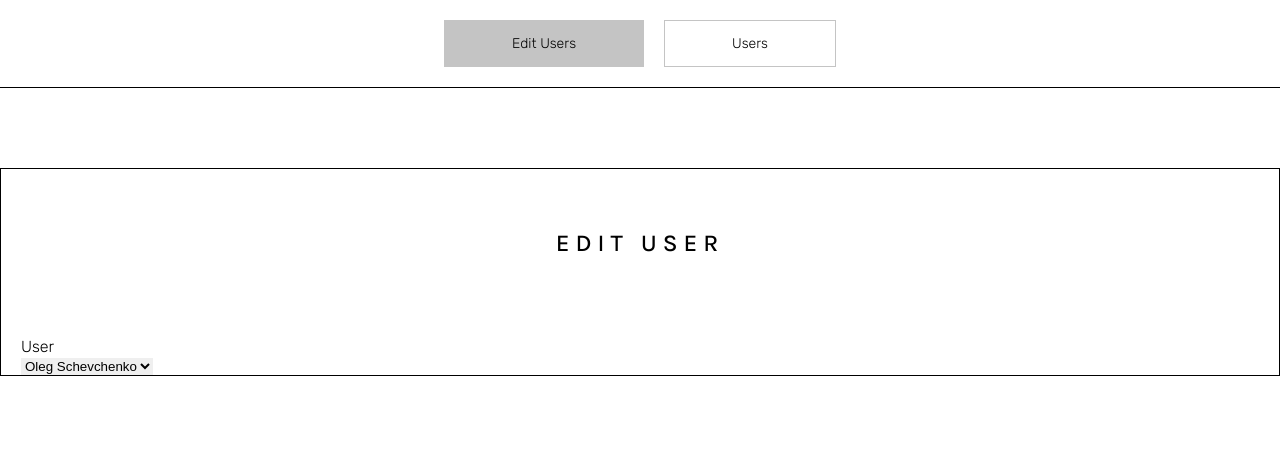
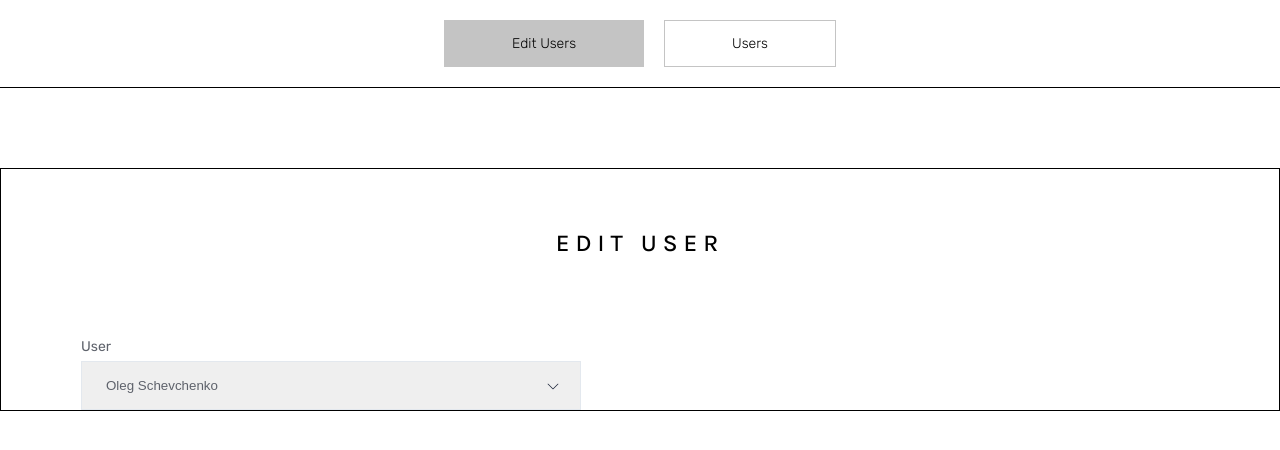
Before and after one commit to kOnfie/react-testing-project, a React (Vite) app: page /edit-user in a window 1280 px wide. Shown: the top 450 px of the page. Built offline with nearby package versions, Linux system fonts and the light colour scheme.

Commit message:
feat(Select): styled component

```diff
--- a/src/pages/layout/layout.module.scss
+++ b/src/pages/layout/layout.module.scss
@@ -1,6 +1,6 @@
 .main {
   max-width: 1280px;
-  padding: 0 20px;
+  padding: 0 80px;
   margin: 80px auto;
 
   border: 1px solid var(--main-border-color);
--- a/src/shared/ui/select/Select.tsx
+++ b/src/shared/ui/select/Select.tsx
@@ -9,12 +9,10 @@ interface SelectProps {
 
 const Select: FC<SelectProps> = ({ title, options }) => {
   return (
-    <>
-      <p className={s.title}>{title}</p>
-      <select className={s.select}>
-        {options && options.map((option) => <option key={option}>{option}</option>)}
-      </select>
-    </>
+    <div className={s.select}>
+      <p>{title}</p>
+      <select>{options && options.map((option) => <option key={option}>{option}</option>)}</select>
+    </div>
   );
 };
 
--- a/src/shared/ui/select/select.module.scss
+++ b/src/shared/ui/select/select.module.scss
@@ -0,0 +1,48 @@
+.select {
+  color: var(--secondary-text-color);
+  font-size: 14px;
+  line-height: 20px;
+  font-weight: 400;
+
+  position: relative;
+
+  max-width: 500px;
+
+  &:after {
+    content: '';
+
+    position: absolute;
+    right: 22px;
+    bottom: 20px;
+
+    background-image: url('../../../../public/arrow.svg');
+    background-repeat: no-repeat;
+    width: 12px;
+    height: 7px;
+
+    pointer-events: none;
+
+    z-index: 2;
+  }
+
+  & p {
+    margin-bottom: 4px;
+  }
+
+  & select {
+    width: 100%;
+    padding: 16px 56px 16px 24px;
+
+    color: var(--secondary-text-color);
+
+    border: 1px solid var(--secondary-border-color);
+
+    appearance: none;
+    -webkit-appearance: none;
+    -moz-appearance: none;
+
+    &:focus {
+      outline: none;
+    }
+  }
+}
--- a/src/styles/variables.scss
+++ b/src/styles/variables.scss
@@ -4,12 +4,14 @@
 :root {
   // colors
   --link-text-color: #000;
+  --secondary-text-color: #5e626b;
 
   // bg-colors
   --active-link-bg: #c4c4c4;
 
   // border-color
   --main-border-color: #000;
+  --secondary-border-color: #e3e8ee;
   --link-border-color: #c4c4c4;
 
   // fonts
```
Also changed, not shown: public/arrow.svg (added), 1 other file (tests, documents, lock files or other folders).
